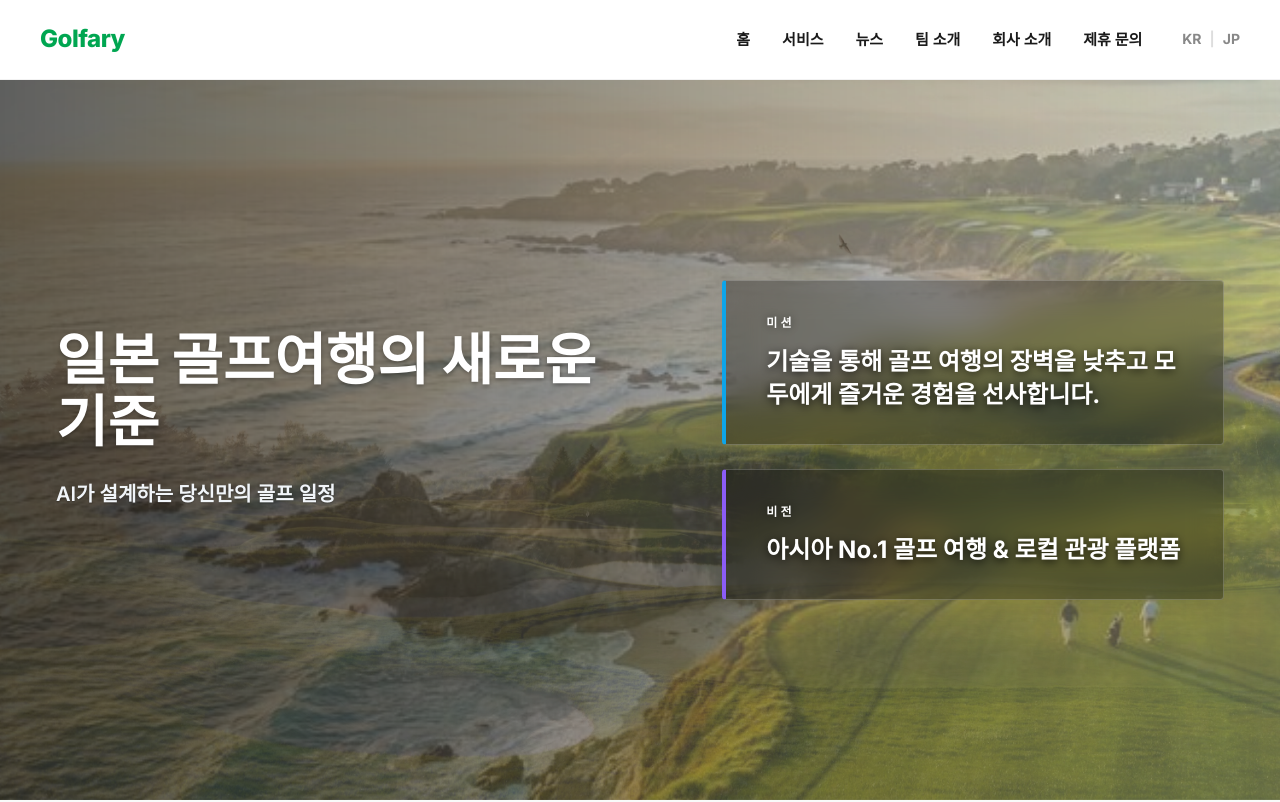
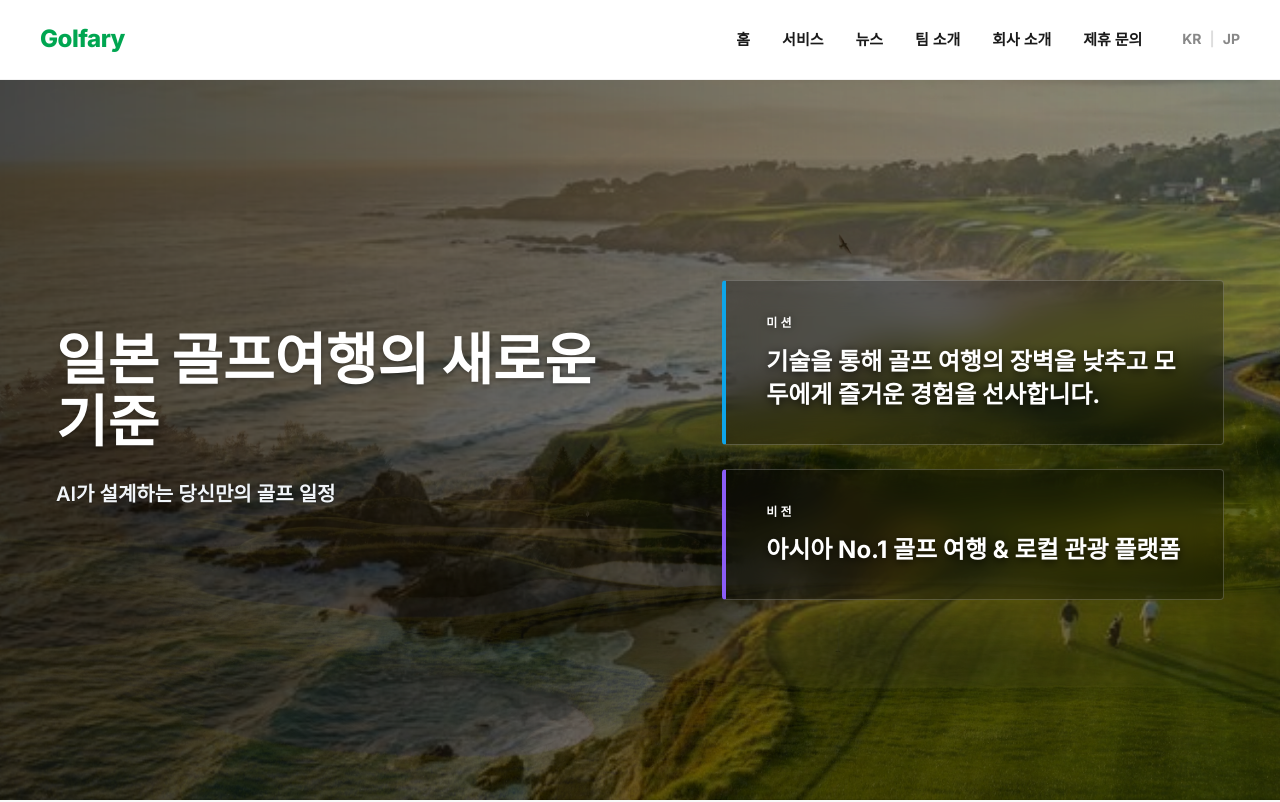
Before and after one commit to Golfary-com/homepage, a Next.js app: page /contact in a window 1280 px wide. Shown: the top 802 px of the page. Built offline with nearby package versions, Linux system fonts and the light colour scheme.

Commit message:
fix: Optimize slider CSS (black bg, slow transform reset) for natural connection

```diff
--- a/src/components/Hero.module.css
+++ b/src/components/Hero.module.css
@@ -16,6 +16,7 @@
   width: 100%;
   height: 100%;
   z-index: 0;
+  background-color: #000; /* Prevent white flashes */
 }
 
 .slide {
@@ -27,7 +28,8 @@
   background-size: cover;
   background-position: center;
   opacity: 0;
-  transition: opacity 2.5s ease-in-out, transform 2.5s ease-out;
+  /* Slow down transform reset (10s) so it doesn't look like it's shrinking fast while fading out */
+  transition: opacity 2.5s ease-in-out, transform 10s linear;
   transform: scale(1);
 }
 
```
